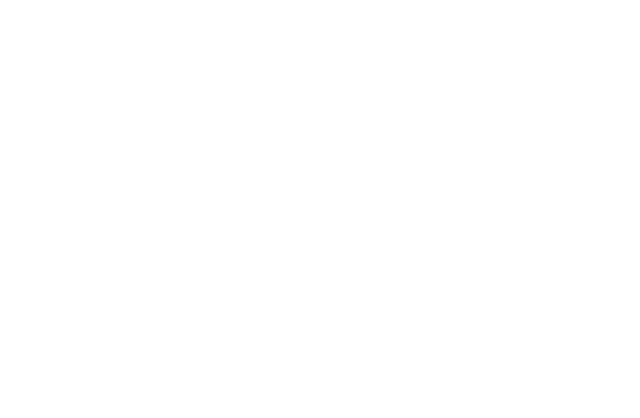
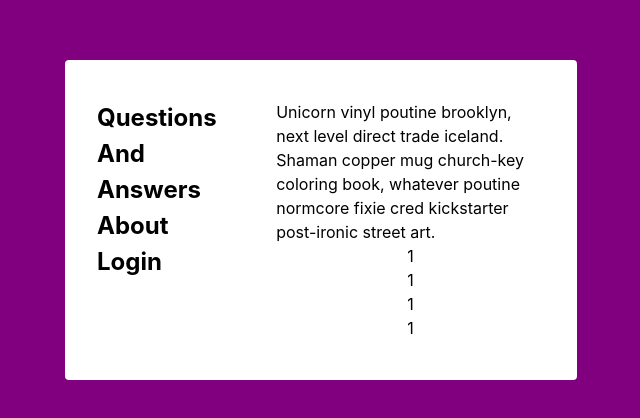
Before and after one commit to Fox-Demo/react-projects, a React (Create React App) app: page /accordion in a window 1280 px wide. Before the commit this address had no page. Shown: the part 180-598 px from the top of the page, without its empty margins (319-959 px from the left). Built offline with nearby package versions, Linux system fonts and the light colour scheme.

Commit message:
feat: make accordion project

```diff
--- a/src/App.js
+++ b/src/App.js
@@ -7,6 +7,7 @@
       <Link to="/birthday">Go to Birthday</Link>
       <Link to="/tours">Go to Tours</Link>
       <Link to="/reviews">Go to Reviews</Link>
+      <Link to="/accordion">Go to Accordion</Link>
     </main>
   );
 }
--- /dev/null
+++ b/src/component/accordion/accordion.css
@@ -0,0 +1,28 @@
+#Accordion{
+  height: 100vh;
+  background-color: purple;
+  display: grid;
+  place-content: center;
+}
+
+.main{
+  width: 40vw;
+  margin: 5rem auto;
+  background-color: white;
+  padding: 2.5rem 2em;
+  border-radius: var(--radius);
+  display: flex;
+  justify-content: space-between;
+}
+
+.main__title{
+  width: 30%;
+
+}
+
+.main__question{
+  width: 60%;
+  display: flex;
+  flex-flow: column nowrap;
+  align-items: center;
+}
--- /dev/null
+++ b/src/component/accordion/accordion.js
@@ -0,0 +1,25 @@
+import React from "react";
+import "./accordion.css";
+
+function Accordion() {
+  return (
+    <div id="Accordion">
+      <main className="main">
+        <h2 className="main__title">Questions And Answers About Login</h2>
+        <aside className="main__question">
+          <p>
+            Unicorn vinyl poutine brooklyn, next level direct trade iceland.
+            Shaman copper mug church-key coloring book, whatever poutine
+            normcore fixie cred kickstarter post-ironic street art.
+          </p>
+          <p>1</p>
+          <p>1</p>
+          <p>1</p>
+          <p>1</p>
+        </aside>
+      </main>
+    </div>
+  );
+}
+
+export default Accordion;
--- a/src/index.js
+++ b/src/index.js
@@ -6,6 +6,7 @@
 import { Birthday } from "./component/birthday/Birthday";
 import { Tours } from "./component/tour/Tours";
 import Reviews from "./component/reviews/Reviews";
+import Accordion from "./component/accordion/accordion";
 
 const root = ReactDOM.createRoot(document.getElementById("root"));
 root.render(
@@ -16,6 +17,7 @@
         <Route path="/birthday" element={<Birthday />} />
         <Route path="/tours" element={<Tours />} />
         <Route path="/reviews" element={<Reviews />} />
+        <Route path="/accordion" element={<Accordion />} />
       </Routes>
     </BrowserRouter>
   </React.StrictMode>
```
